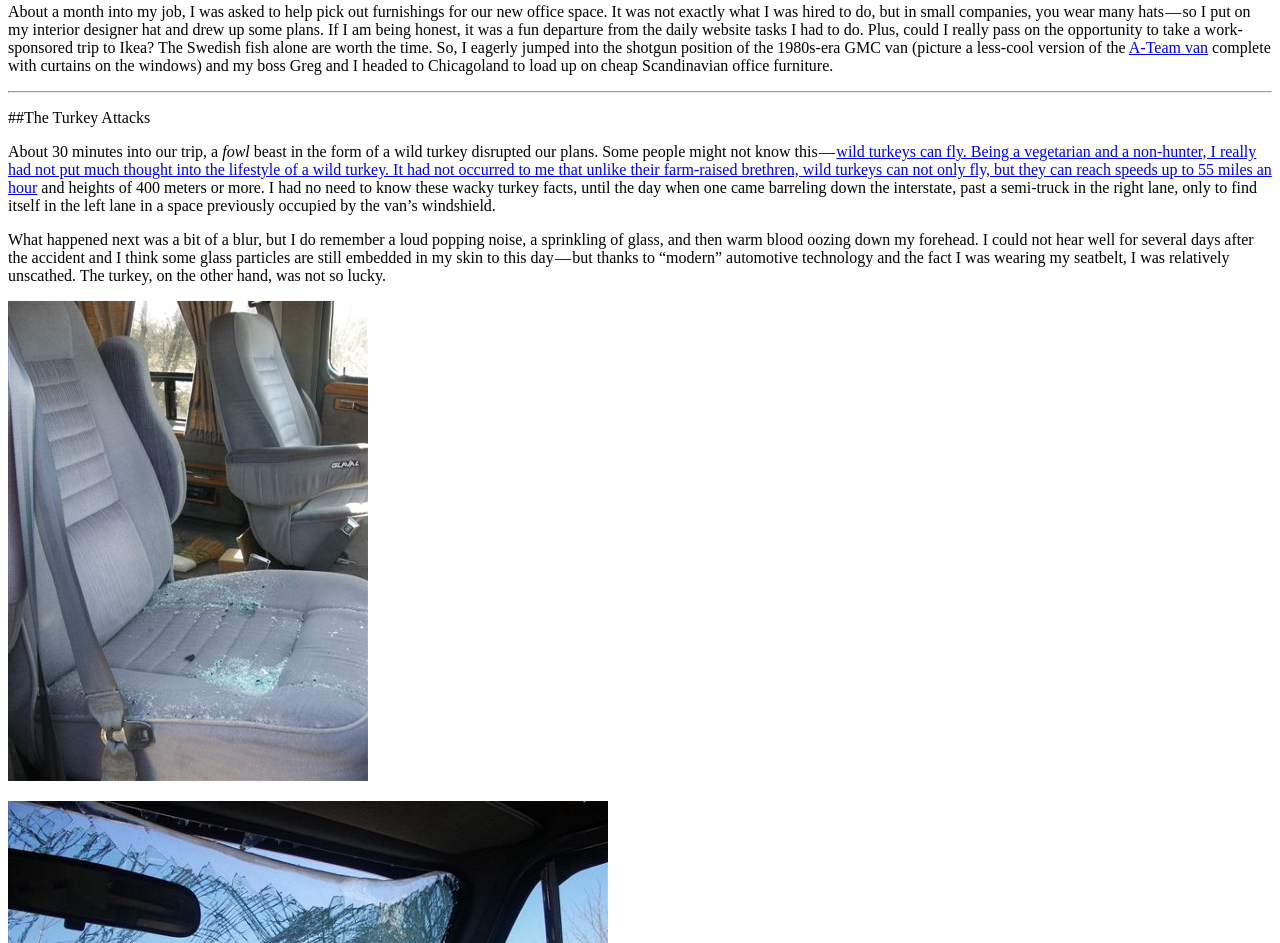
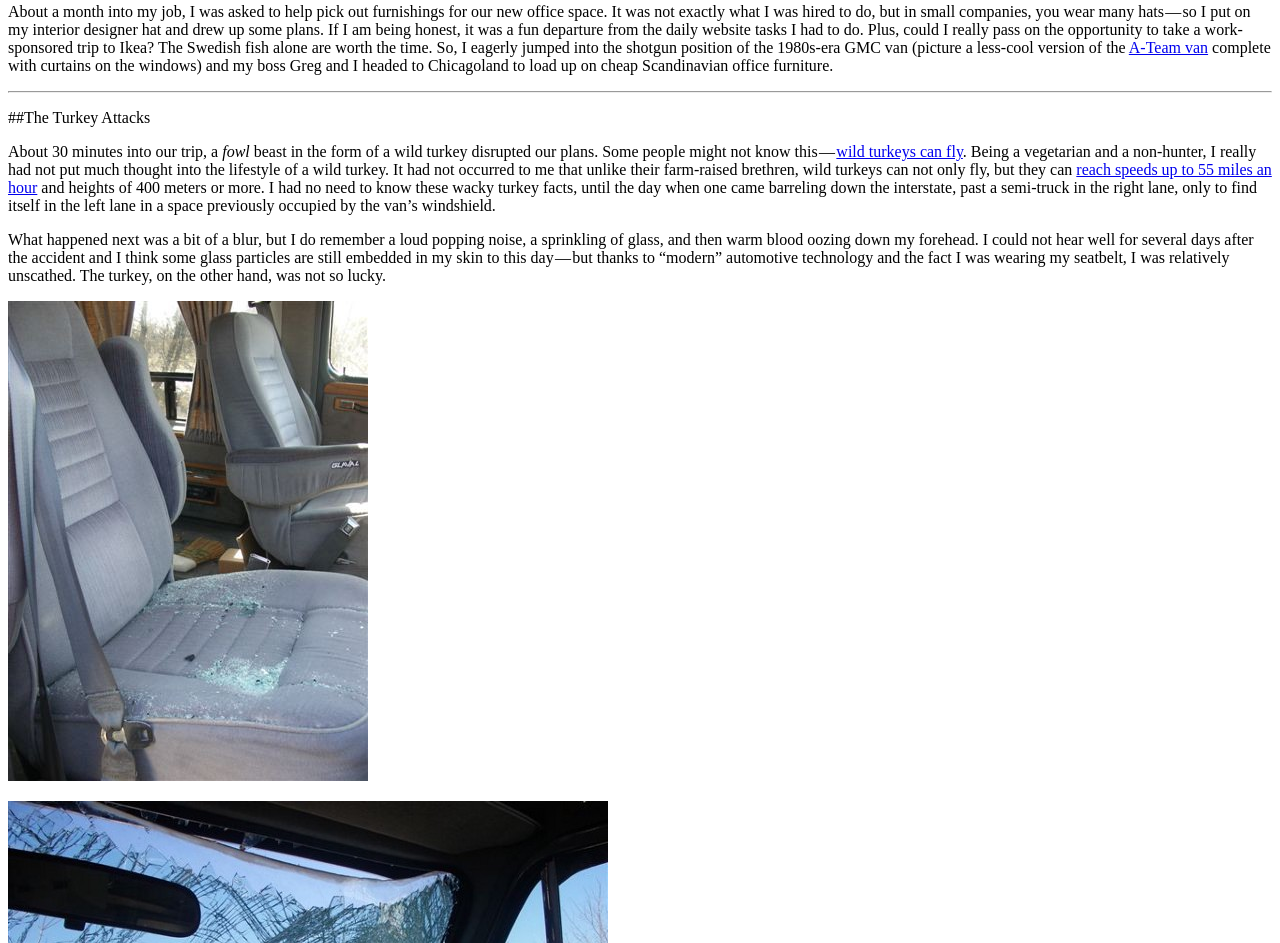
Before and after one commit to cehfisher/cehfisher.github.io, a Gatsby site: page /turkeys/turkeys/ in a window 1280 px wide. Shown: the part 1354-2297 px from the top of the page. Built offline with nearby package versions, Linux system fonts and the light colour scheme; Gatsby itself is replaced by a stand-in of ours.

Commit message:
turkey link pt 2

```diff
--- a/content/blog/turkeys/turkeys.md
+++ b/content/blog/turkeys/turkeys.md
@@ -24,7 +24,7 @@ description: Surviving A Wild Turkey Attack
 <hr>
 
 ##The Turkey Attacks
-<p name="8a81" id="8a81" class="graf graf--p graf-after--h4">About 30 minutes into our trip, a <em class="markup--em markup--p-em">fowl</em> beast in the form of a wild turkey disrupted our plans. Some people might not know this&#8202;—&#8202;<a href="https://youtu.be/T1_hra--u3M" target="_blank">wild turkeys can fly. Being a vegetarian and a non-hunter, I really had not put much thought into the lifestyle of a wild turkey. It had not occurred to me that unlike their farm-raised brethren, wild turkeys can not only fly, but they can <a href="https://www.thespruce.com/fun-facts-about-wild-turkeys-387112" data-href="https://www.thespruce.com/fun-facts-about-wild-turkeys-387112" class="markup--anchor markup--p-anchor" rel="noopener nofollow" target="_blank">reach speeds up to 55 miles an hour</a> and heights of 400 meters or more. I had no need to know these wacky turkey facts, until the day when one came barreling down the interstate, past a semi-truck in the right lane, only to find itself in the left lane in a space previously occupied by the van’s windshield.</p>
+<p name="8a81" id="8a81" class="graf graf--p graf-after--h4">About 30 minutes into our trip, a <em class="markup--em markup--p-em">fowl</em> beast in the form of a wild turkey disrupted our plans. Some people might not know this&#8202;—&#8202;<a href="https://youtu.be/T1_hra--u3M" target="_blank">wild turkeys can fly</a>. Being a vegetarian and a non-hunter, I really had not put much thought into the lifestyle of a wild turkey. It had not occurred to me that unlike their farm-raised brethren, wild turkeys can not only fly, but they can <a href="https://www.thespruce.com/fun-facts-about-wild-turkeys-387112" data-href="https://www.thespruce.com/fun-facts-about-wild-turkeys-387112" class="markup--anchor markup--p-anchor" rel="noopener nofollow" target="_blank">reach speeds up to 55 miles an hour</a> and heights of 400 meters or more. I had no need to know these wacky turkey facts, until the day when one came barreling down the interstate, past a semi-truck in the right lane, only to find itself in the left lane in a space previously occupied by the van’s windshield.</p>
 
 <p name="b8a9" id="b8a9" class="graf graf--p graf-after--p">What happened next was a bit of a blur, but I do remember a loud popping noise, a sprinkling of glass, and then warm blood oozing down my forehead. I could not hear well for several days after the accident and I think some glass particles are still embedded in my skin to this day&#8202;—&#8202;but thanks to “modern” automotive technology and the fact I was wearing my seatbelt, I was relatively unscathed. The turkey, on the other hand, was not so lucky.</p>
 
```
